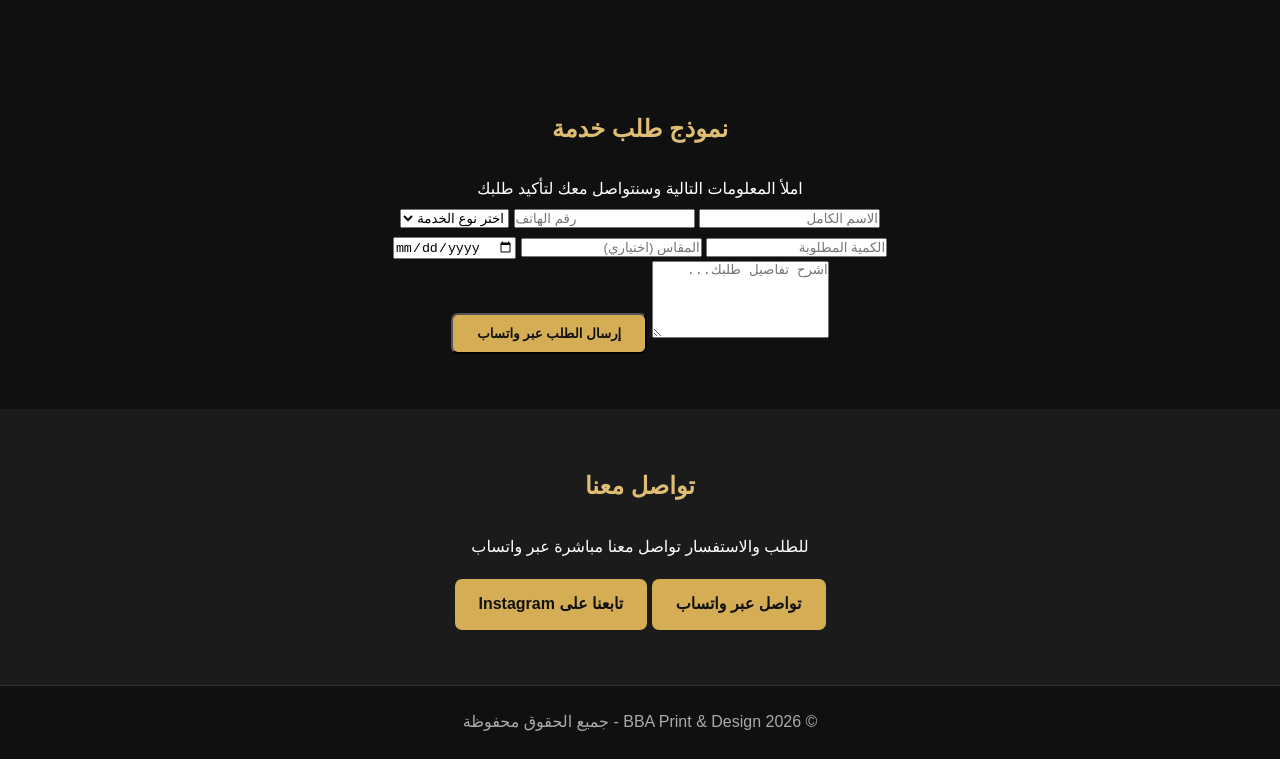
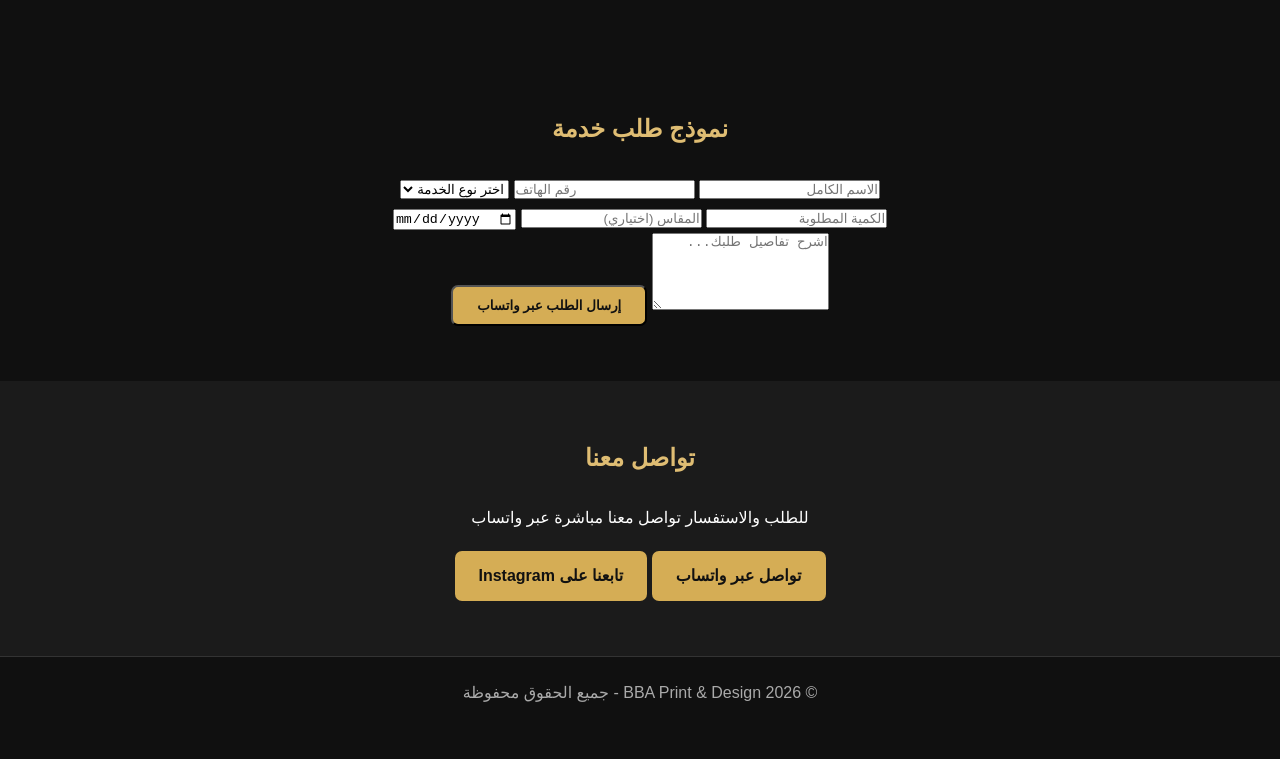
Before and after one commit to rahmounem885-cmyk/bba-print-design-v2, a plain HTML site: page index.html in a window 1280 px wide. Shown: the part 1629-2388 px from the top of the page. After the commit the page ends 2359 px from the top, so only its background shows below. Drawn offline with Linux system fonts and the light colour scheme.

Commit message:
Modify order section text in index.html
Updated text in the order section of the HTML.

```diff
--- a/index.html
+++ b/index.html
@@ -135,7 +135,7 @@ footer{text-align:center;padding:22px;color:#aaa;border-top:1px solid #333}
 
 <section id="order">
   <h2>نموذج طلب خدمة</h2>
-  <p>املأ المعلومات التالية وسنتواصل معك لتأكيد طلبك</p>
+
 
   <form id="orderForm" style="max-width:600px;margin:auto;">
 
```
